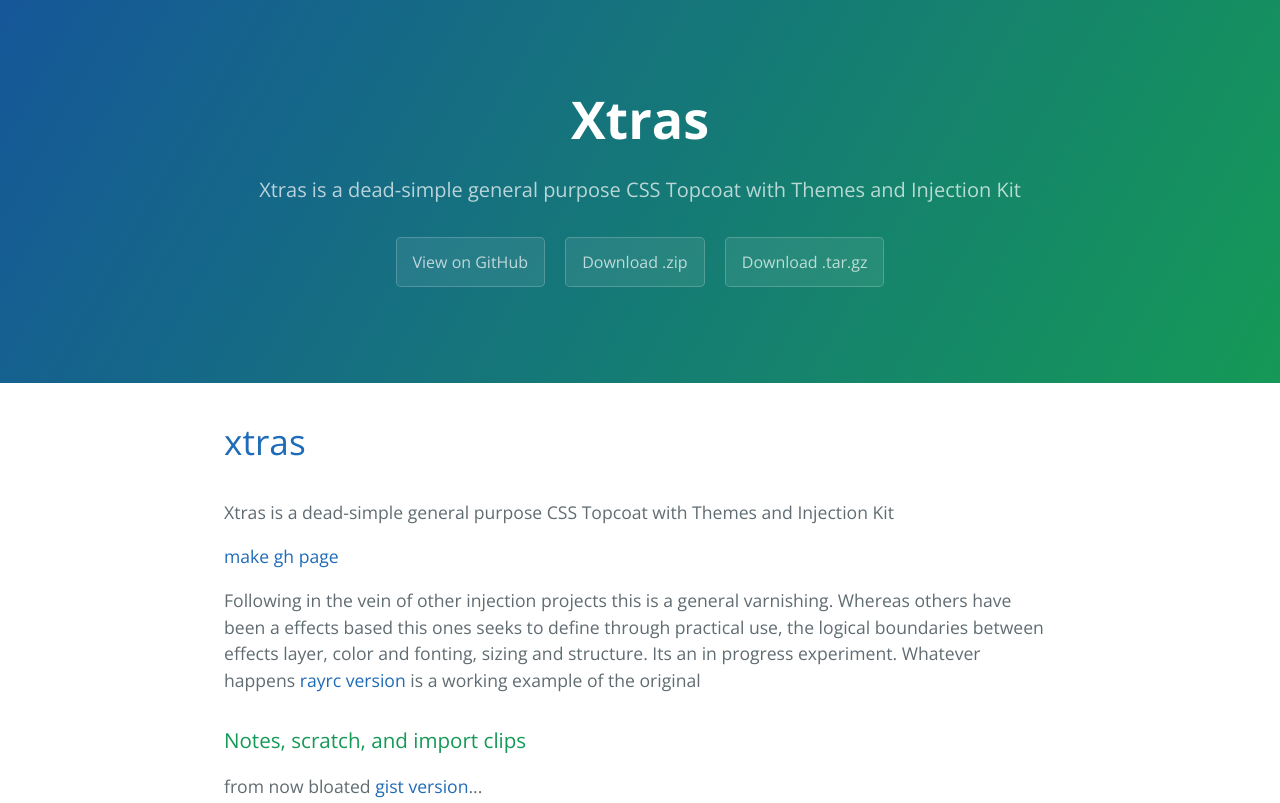
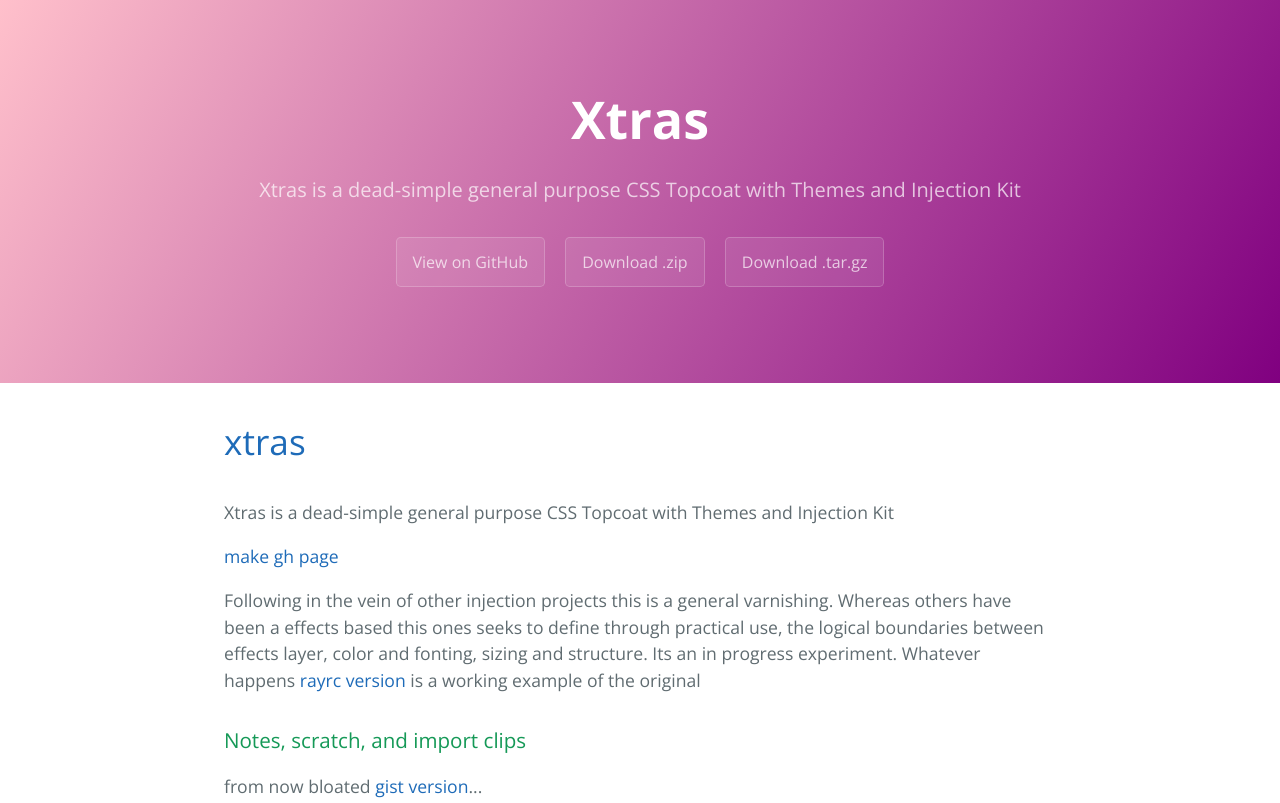
Before and after one commit to raymondanthony/xtras, a plain HTML site: page index.html in a window 1280 px wide. Shown: the top 803 px of the page. Drawn offline with nearby package versions, Linux system fonts and the light colour scheme.

Commit message:
Update stylesheet.css

```diff
--- a/stylesheets/stylesheet.css
+++ b/stylesheets/stylesheet.css
@@ -56,8 +56,8 @@
 .page-header {
   color: #fff;
   text-align: center;
-  background-color: #159957;
-  background-image: linear-gradient(120deg, #155799, #159957); }
+  background-color: pink;
+  background-image: linear-gradient(120deg, pink, purple); }
 
 @media screen and (min-width: 64em) {
   .page-header {
```
